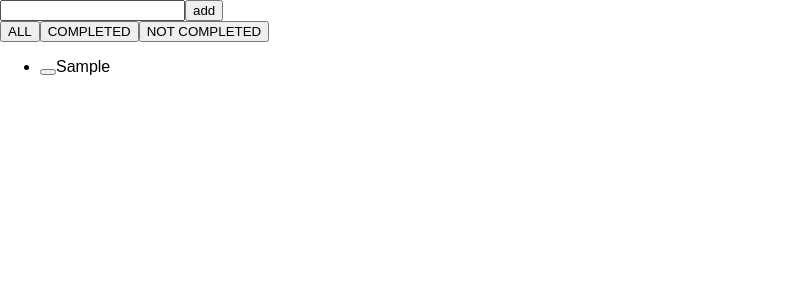
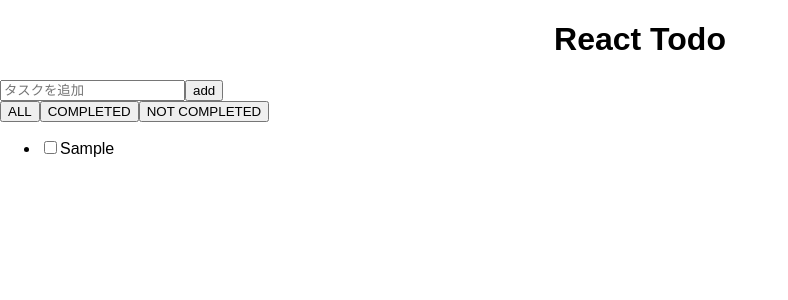
Before and after one commit to suuungwoo/react-ts-todo, a React (Create React App) app: page / in a window 1280 px wide. Both pictures are taken after typing "Sample" into the empty fields and a click on the button "add". Shown: the top 300 px of the page, without its empty margins (0-788 px from the left). Built offline with nearby package versions, Linux system fonts and the light colour scheme; the HTML template or start-up script is replaced by a standard one.

Commit message:
チェックボックスに変更

```diff
--- a/src/App.tsx
+++ b/src/App.tsx
@@ -26,8 +26,13 @@ const App: FunctionComponent = () => {
   };
   return (
     <>
+      <h1 className="App">React Todo</h1>
       <div>
-        <input onChange={e => setText(e.target.value)} value={text}></input>
+        <input
+          placeholder="タスクを追加"
+          onChange={e => setText(e.target.value)}
+          value={text}
+        />
         <button onClick={addTodo}>add</button>
       </div>
       <div>
@@ -45,7 +50,7 @@ const App: FunctionComponent = () => {
           )
           .map(todo => (
             <li key={todo.id}>
-              <button onClick={toggleCompleted(todo.id)}></button>
+              <input type="checkbox" onClick={toggleCompleted(todo.id)} />
               {todo.text}
             </li>
           ))}
```
